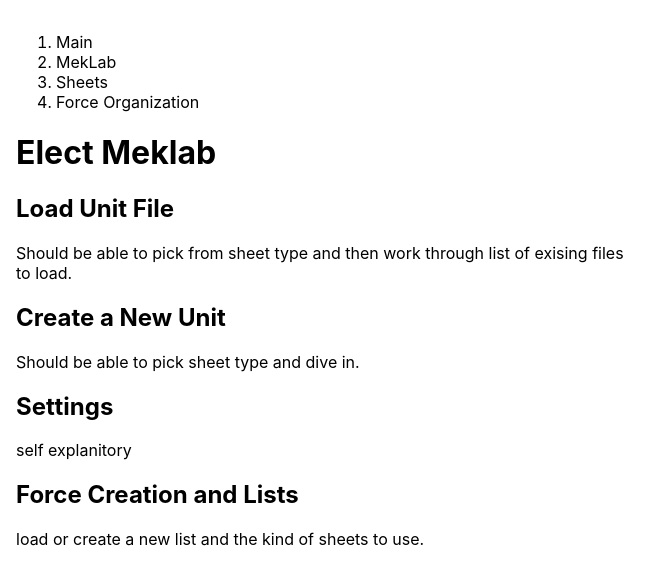
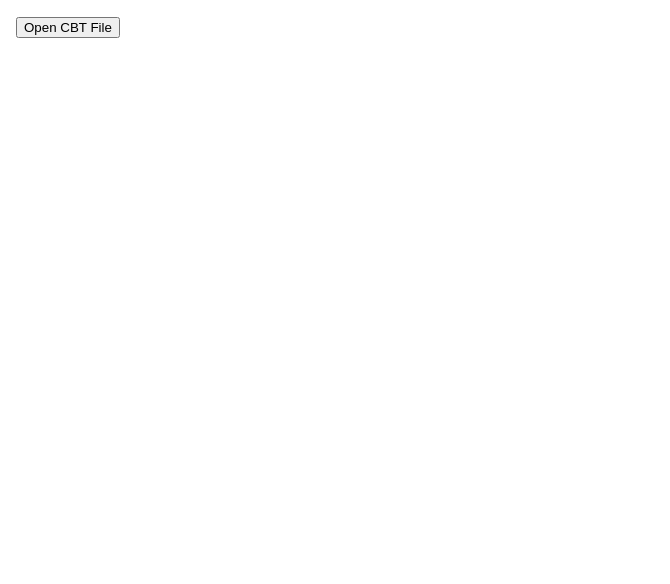
Before and after one commit to johnnycricket/elect-meklab, a React (Vite) app: page / in a window 1280 px wide. Shown: the top 584 px of the page, without its empty margins (0-670 px from the left). Built offline with nearby package versions, Linux system fonts and the light colour scheme.

Commit message:
starting to sort out the mech sheet page and file loading.

```diff
--- a/src/Meklab.tsx
+++ b/src/Meklab.tsx
@@ -1,9 +1,7 @@
 import React from 'react';
 import { HashRouter, Routes, Route } from 'react-router-dom';
-import { LandingPage } from './stages/main-screen/landing/landing-page';
-import { ClassicLab } from './stages/lab/cbt-lab/classic-lab';
-import { DestinyLab } from './stages/lab/dest-lab/destiny-lab';
-import { ForceOrganization } from './stages/unit-org/force-page';
+import { CbtSheet } from './stages/sheets/cbt-sheet/cbt-sheet';
+
 
 function Meklab() {
     return (
@@ -11,27 +9,9 @@
             <Routes>
                 <Route
                     element={
-                        <LandingPage></LandingPage>
+                        <CbtSheet></CbtSheet>
                     }
                     path="/"
-                />
-                <Route
-                    element={
-                        <ClassicLab></ClassicLab>
-                    }
-                    path="/lab/cbt"
-                />
-                <Route
-                    element={
-                        <DestinyLab></DestinyLab>
-                    }
-                    path="/lab/dest"
-                />
-                <Route
-                    element={
-                        <ForceOrganization></ForceOrganization>
-                    }
-                    path="/force"
                 />
             </Routes>
         </HashRouter>
--- a/src/navigation/root-nav.tsx
+++ b/src/navigation/root-nav.tsx
@@ -2,7 +2,7 @@
 import { FileLoad } from '../stages/sheets/fileLoadDialog';
 
 interface NavProps {
-    page: 'landing' | 'lab-cbt' | 'lab-dest' | 'force';
+    page: 'sheets';
 }
 
 function RootNav(
@@ -15,36 +15,9 @@
     return (
         <>
             <nav>
-                {page === 'landing' && (
+                {page === 'sheets' && (
                     <ol>
-                        <li>Main</li>
-                        <li>MekLab</li>
-                        <li>Sheets</li>
-                        <li>Force Organization</li>
-                    </ol>
-                )}
-                {page === 'lab-cbt' && (
-                    <ol>
-                        <li>New</li>
-                        <FileLoad filePathsOut={setPaths}></FileLoad>
-                        <li>Unit Settings</li>
-                        <li>Save</li>
-                    </ol>
-                )}
-                {page === 'lab-dest' && (
-                    <ol>
-                        <li>New</li>
-                        <li>Load</li>
-                        <li>Unit Settings</li>
-                        <li>Save</li>
-                    </ol>
-                )}
-                {page === 'force' && (
-                    <ol>
-                        <li>New</li>
-                        <li>Load</li>
-                        <li>Force Settings</li>
-                        <li>Save</li>
+                        <li>Load File</li>
                     </ol>
                 )}
             </nav>
--- a/src/stages/main-screen/landing/landing-page.tsx
+++ /dev/null
@@ -1,26 +0,0 @@
-import RootNav from "../../../navigation/root-nav";
-
-export function LandingPage() {
-    return (
-        <>
-            <RootNav page='landing' />
-            <h1>Elect Meklab</h1>
-            <section>
-                <h2>Load Unit File</h2>
-                <p>Should be able to pick from sheet type and then work through list of exising files to load. </p>
-            </section>
-            <section>
-                <h2>Create a New Unit</h2>
-                <p>Should be able to pick sheet type and dive in.</p>
-            </section>
-            <section>
-                <h2>Settings</h2>
-                <p>self explanitory</p>
-            </section>
-            <section>
-                <h2>Force Creation and Lists</h2>
-                <p>load or create a new list and the kind of sheets to use.</p>
-            </section>
-        </>
-    );
-}
--- /dev/null
+++ b/src/stages/sheets/cbt-sheet/cbt-sheet.tsx
@@ -0,0 +1,22 @@
+import React, { useState } from 'react';
+import { FileLoad } from '../fileLoadDialog';
+import { Mech } from '../../../common/mech';
+
+export function CbtSheet() {
+    const [filePathsOut, setFilePathsOut] = useState<string[]>([]);
+    const [rs, setRs] = useState<Mech>();
+    return (
+        <>
+            <section>
+                {!rs && (
+                    <FileLoad setFilePathsOut={setFilePathsOut} />
+                )}
+                {rs && (
+                    <p>
+                        hi
+                    </p>
+                )}
+            </section>
+        </>
+    )
+}
--- a/src/stages/sheets/fileLoadDialog.tsx
+++ b/src/stages/sheets/fileLoadDialog.tsx
@@ -2,14 +2,16 @@
 import {} from 'react-dom';
 
 type FileLoadProps = {
-    filePathsOut: (newType: string[]) => void;
+    setFilePathsOut: (newType: string[]) => void;
 }
 
 export function FileLoad(
     {
-        filePathsOut
+        setFilePathsOut
     }: FileLoadProps
 ){
+
+
     const triggerFileDialog = async () => {
         const pathPromise = await dialog.showOpenDialog(
             {
@@ -33,7 +35,7 @@
 
         const paths = pathPromise.filePaths;
 
-        filePathsOut(paths);
+        setFilePathsOut(paths);
     }
 
     return (
```
Also changed, not shown: src/stages/main-screen/lab-directory/lab-directories-page.tsx (deleted, +0 -9 lines), 1 other file (tests, documents, lock files or other folders).
